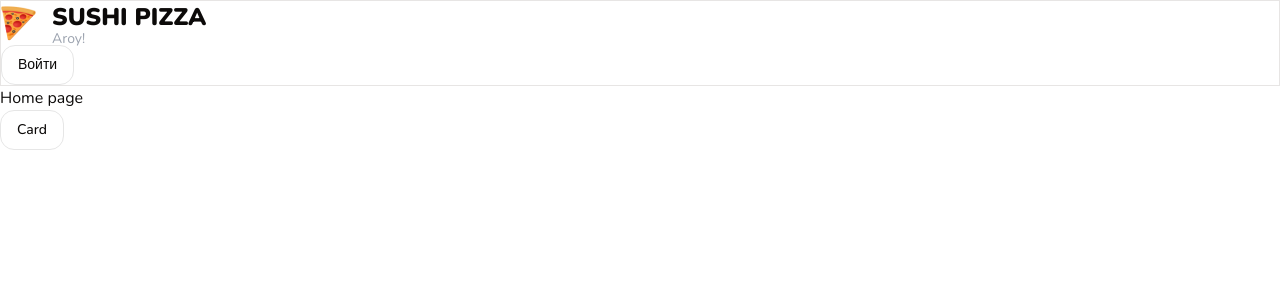
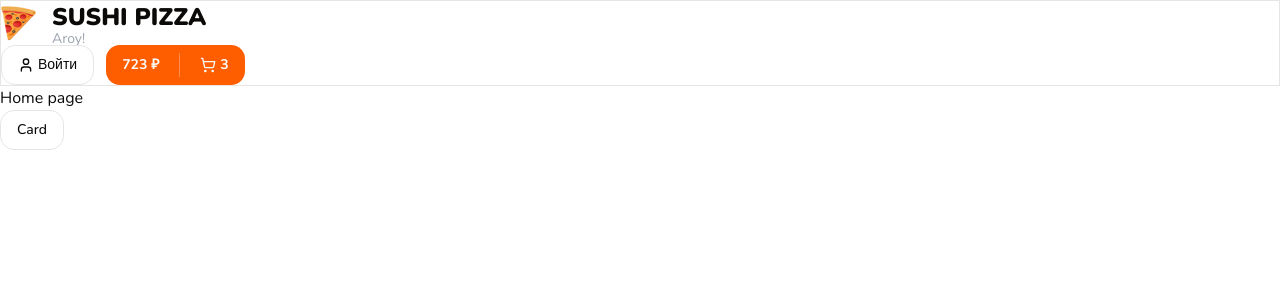
Before and after one commit to digkill/next-sushi-pizza, a Next.js app: page / in a window 1280 px wide. Shown: the top 300 px of the page. Built offline with nearby package versions, Linux system fonts and the light colour scheme.

Commit message:
Added header

```diff
--- a/components/shared/header.tsx
+++ b/components/shared/header.tsx
@@ -3,6 +3,7 @@ import {cn} from "@/lib/utils";
 import {Container} from "@/components/shared/container";
 import Image from 'next/image'
 import {Button} from '@/components/ui'
+import {ArrowRight, ShoppingCart, User} from "lucide-react";
 
 interface Props {
     className?: string
@@ -23,7 +24,25 @@ export const Header: React.FC<Props> = ({ className }) => {
 
                 {/* Right part */}
                 <div className="flex items-center gap-3">
-                    <Button variant="outline">Войти</Button>
+                    <Button variant="outline" className="flex items-center gap-1">
+                        <User size={16} />
+                        Войти
+                    </Button>
+
+                    <div>
+                        <Button className="group relative">
+                            <b>723 ₽</b>
+                            <span className="h-full w-[1px] bg-white/30 mx-3" />
+                            <div className="flex items-center gap-1 transaction duration-300 group-hover:opacity-0">
+                                <ShoppingCart className="h-4 w-4 relative" strokeWidth={2} />
+                                <b>3</b>
+                            </div>
+                            <ArrowRight
+                                size={20}
+                                className="absolute right-5 transition duration-300 -translate-x-2 opacity-0 group-hover:opacity-100 group-hover:translate-x-0"
+                            />
+                        </Button>
+                    </div>
                 </div>
             </Container>
         </header>
```
